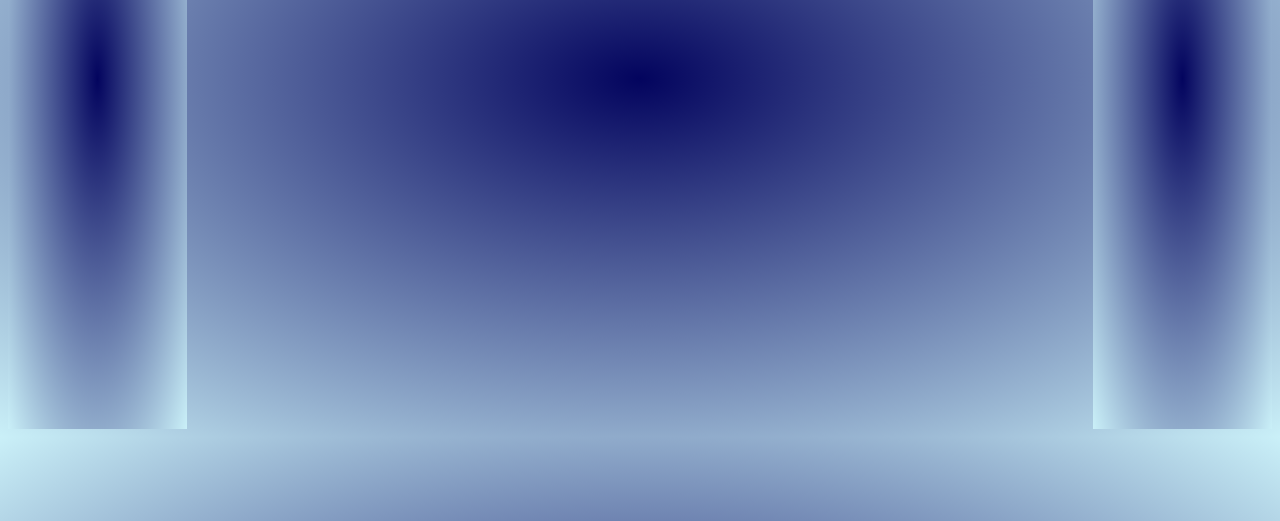
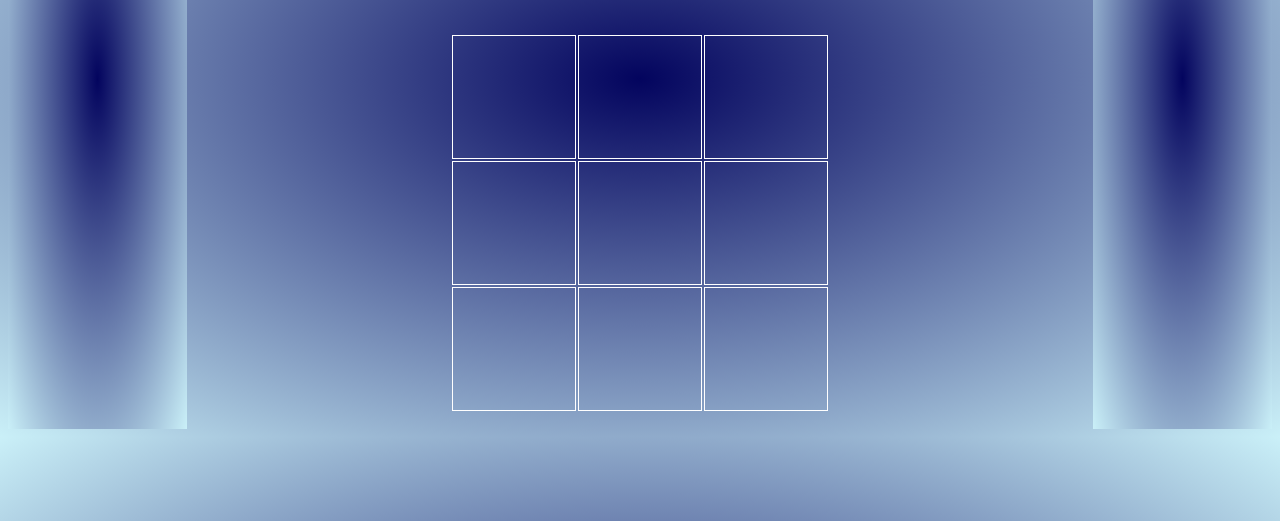
Before and after one commit to ben-rosner-williamsburg/tic-tac-toe, a plain HTML site: page index.html in a window 1280 px wide. Shown: the part 279-800 px from the top of the page. Drawn offline with Linux system fonts and the light colour scheme.

Commit message:
Add styling for board

```diff
--- a/styles.css
+++ b/styles.css
@@ -24,6 +24,12 @@ body {
   color: #00b4d8;
 }
 
+td {
+  border: 1px solid #FFFFFF;
+  height: 120px;
+  width: 120px;
+}
+
 .wins-container {
   background-image: radial-gradient(#03045e, #caf0f8);
   width: 250px;
@@ -40,7 +46,7 @@ body {
   font-size: 48px;
 }
 
-.game-type-container {
+.game-container {
   display: flex;
   justify-content: space-evenly;
 }
```
